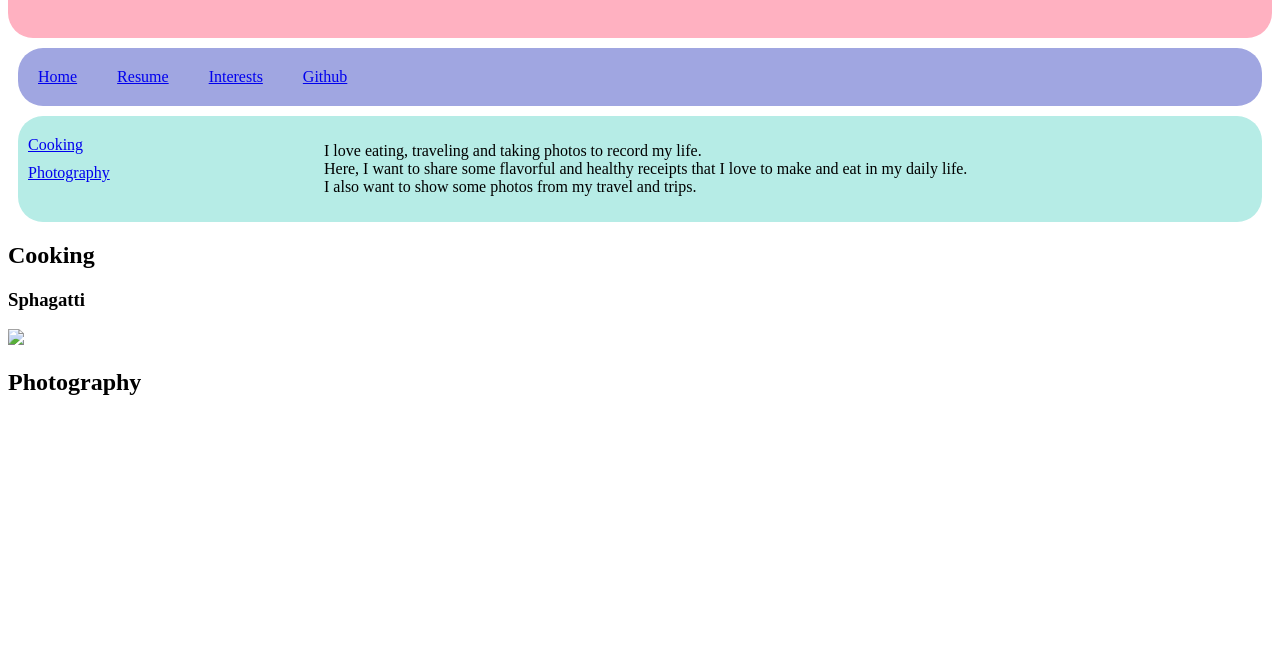
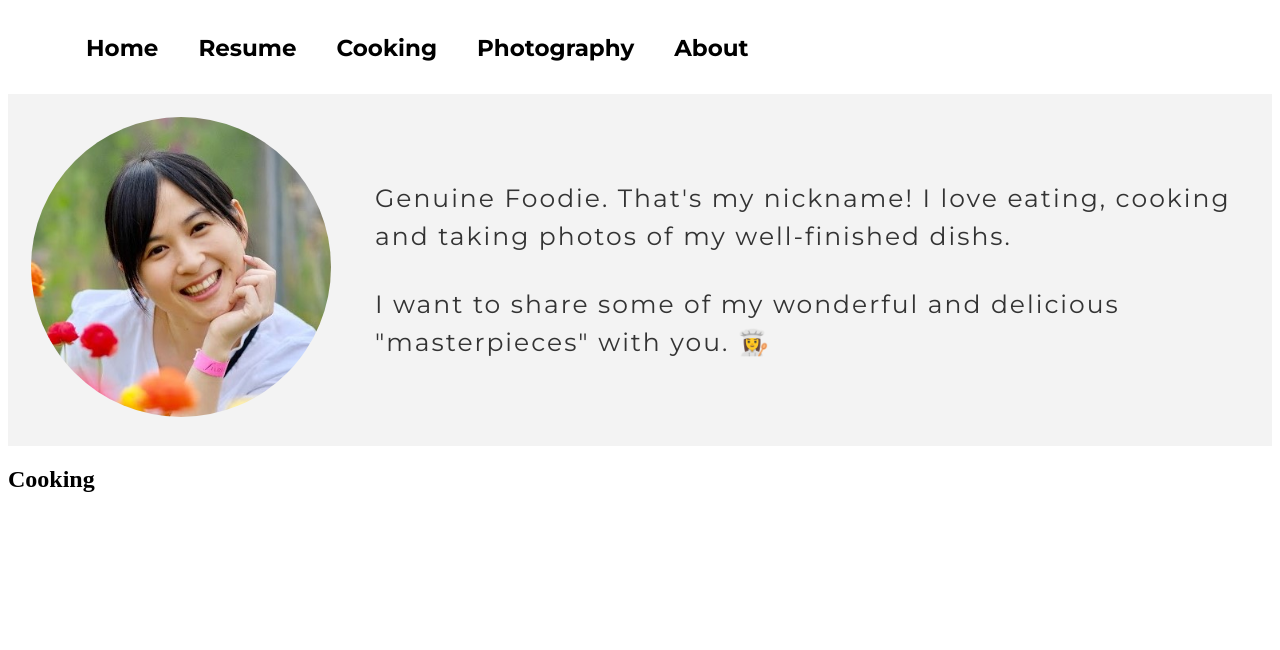
Before and after one commit to evegogogo/PersonalWebsite, a website: page html_serve/cooking.html in a window 1280 px wide. Shown: the part 150-800 px from the top of the page. Drawn offline with Linux system fonts and the light colour scheme.

```diff
--- /dev/null
+++ b/css/about.css
@@ -0,0 +1,102 @@
+* {
+    box-sizing: border-box;
+}
+
+.front_page {
+    max-width: 1600px;
+    margin: auto;
+}
+
+.header {
+    font-family: 'Montserrat', Arial, sans-serif;
+    color: black;
+    font-weight: 800;
+    font-size: 2em;
+    text-align: center;
+}
+
+.top_navigation ul {
+    list-style-type: none;
+    text-align: center;
+    margin: 12px 18px;
+    padding: .7rem, 20px, .7rem, 20px;
+    overflow: hidden;
+}
+
+.top_navigation li {
+    display: block;
+    font-family: 'Montserrat', Arial, sans-serif;
+    font-weight: 700;
+    font-size: 23px;
+    margin: 10px;
+    padding: 10px;
+    float: left;
+}
+
+.top_navigation a {
+    display: block;
+    text-align: center;
+    text-decoration: none;
+    color: black;
+}
+
+.top_navigation a:hover{
+    opacity: 0.5;
+}
+
+.top_navigation.active {
+    background-color: black;
+}
+
+.content {
+    align-content: center;
+    font-family: 'Montserrat', Arial, sans-serif;
+    color: #333333;
+    font-weight: 400;
+    font-size: 24px;
+    text-align: center;
+    background-color: #f3f3f3;
+    display: block;
+    max-width: 1600px;
+    margin: auto;
+}
+
+.content h2 {
+    font-family: 'Montserrat', Arial, sans-serif;
+    font-weight: 700;
+    font-size: 50px;
+    letter-spacing: 0.3em;
+    padding-top: 40px;
+    padding-bottom: 30px;
+}
+
+.content p {
+    font-family: 'Montserrat', Arial, sans-serif;
+    font-weight: 400;
+    text-align: left;
+    letter-spacing: 0.2em;
+    line-height: 38px;
+    padding-bottom: 20px;
+    margin-bottom: 40px;
+}
+
+.question2 {
+    color: #777777;
+    font-weight: 600;
+    font-size: 25px;
+}
+
+.answer2 {
+    color: #999999;
+    font-weight: 500;
+    font-size: 25px;
+}
+
+.web ul{
+    font-size: 30px;
+    text-align: left;
+    color: #777777;
+    line-height: 45px;
+    margin: 12px 18px;
+    padding: .7rem, 20px, .7rem, 20px;
+}
--- /dev/null
+++ b/css/cooking.css
@@ -0,0 +1,76 @@
+* {
+    box-sizing: border-box;
+}
+
+.front_page {
+    max-width: 1600px;
+    margin: auto;
+}
+
+.header {
+    font-family: 'Montserrat', Arial, sans-serif;
+    color: black;
+    font-weight: 800;
+    font-size: 2em;
+    text-align: center;
+}
+
+.top_navigation ul {
+    list-style-type: none;
+    text-align: center;
+    margin: 12px 18px;
+    padding: .7rem, 20px, .7rem, 20px;
+    overflow: hidden;
+}
+
+.top_navigation li {
+    display: block;
+    font-family: 'Montserrat', Arial, sans-serif;
+    font-weight: 700;
+    font-size: 23px;
+    margin: 10px;
+    padding: 10px;
+    float: left;
+}
+
+.top_navigation a {
+    display: block;
+    text-align: center;
+    text-decoration: none;
+    color: black;
+}
+
+.top_navigation a:hover{
+    opacity: 0.5;
+}
+
+.top_navigation.active {
+    background-color: black;
+}
+
+.description {
+    align-content: center;
+    font-family: 'Montserrat', Arial, sans-serif;
+    color: #333333;
+    font-weight: 400;
+    font-size: 25px;
+    text-align: left;
+    background-color: #f3f3f3;
+    display: block;
+    max-width: 1600px;
+    margin: auto;
+}
+
+.circle {
+    margin: 20px;
+    width: 300px;
+    height: auto;
+    border-radius: 50%;
+}
+
+.description p {
+    letter-spacing: 0.08em;
+    line-height: 38px;
+    padding: 10px;
+    margin: 10px;
+}
--- a/html_serve/cooking.html
+++ b/html_serve/cooking.html
@@ -3,72 +3,59 @@
 
 <head>
     <meta charset="utf-8" />
-    <title>Interests</title>
+    <title>Personal Website of Menglin Shen</title>
     <meta name="viewport" content="width=device-width, initial-scale=1.0">
-    <link href="/css/interests.css" rel="stylesheet">
+    <link href="/css/cooking.css" rel="stylesheet">
+    <link href="https://fonts.googleapis.com/css2?family=Montserrat:wght@300;400;500;600;700;800&display=swap"
+        rel="stylesheet">
 </head>
 
 <body>
     <div class="front_page">
         <div class="header">
-            <h1>Personal Website of Menglin Shen</h1>
+            <h1>Menglin Shen</h1>
         </div>
         <div class="top_navigation">
             <ul>
                 <li>
-                    <a href="../index.html">
-                        Home</a>
+                    <a href="/index.html">Home</a>
                 </li>
                 <li>
-                    <a href="/html_serve/resume.html">
-                        Resume</a>
+                    <a href="/html_serve/resume.html">Resume</a>
                 </li>
                 <li>
-                    <a href="/html_serve/interests.html">
-                        Interests</a>
+                    <a href="/html_serve/cooking.html">Cooking</a>
                 </li>
                 <li>
-                    <a href="https://github.ccs.neu.edu/NEU-CS5610-SU20/PersonalWebsite-Menglin-Shen">
-                        Github</a>
-                </li>
-            </ul>
-        </div>
-    </div>
-
-    <div class="left_navigation">
-        <ul>
-            <li>
-                <a href="#cook">
-                    Cooking</a>
+                    <a href="/html_serve/photography.html">Photography</a>
                 </li>
                 <li>
-                <a href="#photo">
-                    Photography</a>
+                    <a href="/html_serve/about.html">About</a>
                 </li>
             </ul>
         </div>
 
         <div class="description">
-        <p>
-            I love eating, traveling and taking photos to record my life.
-            <br>Here, I want to share some flavorful and healthy receipts that I love to make and eat in my daily life.
-            <br>I also want to show some photos from my travel and trips.
-        </p>
+            <table>
+                <tr>
+                    <td>
+                        <img src="/images/myimage.jpg" alt="Menglin Shen" class="circle">
+                    </td>
+                    <td>
+                        <p>Genuine Foodie. That's my nickname! I love eating, cooking and taking photos of my
+                            well-finished dishs.</p>
+                        <p>I want to share some of my wonderful and delicious "masterpieces" with you. 👩‍🍳</p>
+                    </td>
+                </tr>
+            </table>
         </div>
 
         <div class="cook">
             <h2>Cooking</h2>
-        <h3>Sphagatti</h3>
-        <img src = "/images/Sphagatti.jpg">
-
             <p>
 
             </p>
         </div>
-
-    <div class="photo">
-        <h2>Photography</h2>
-    </div>
 </body>
 
 </html>
```
Also changed, not shown: html_serve/about.html (+95 -32 lines), css/photography.css (added), images/myimage.jpg (added), images/myphoto2.JPG (added), images/myphoto3.JPG (added). Lines whose indentation alone changed are shown as unchanged.
